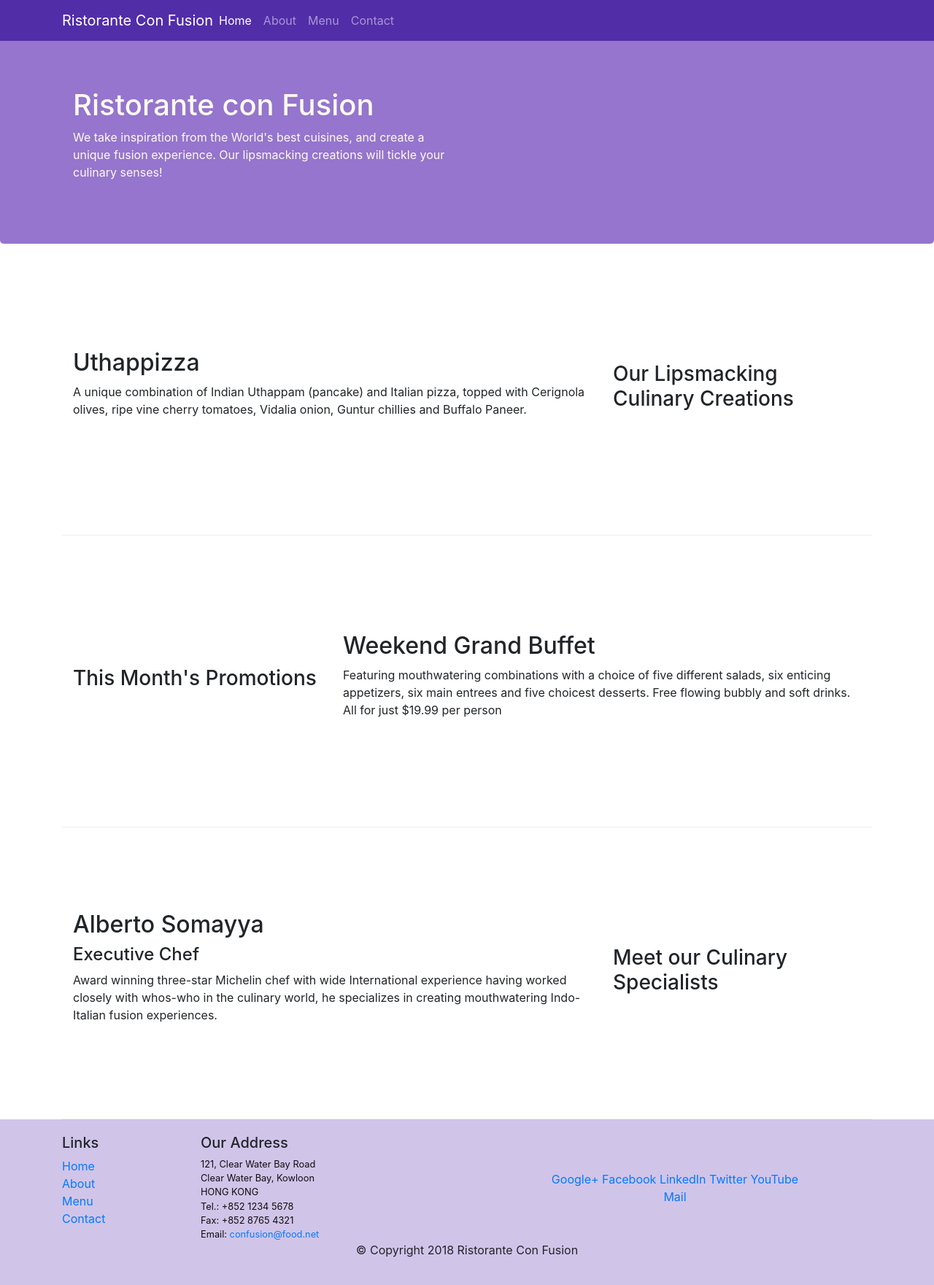
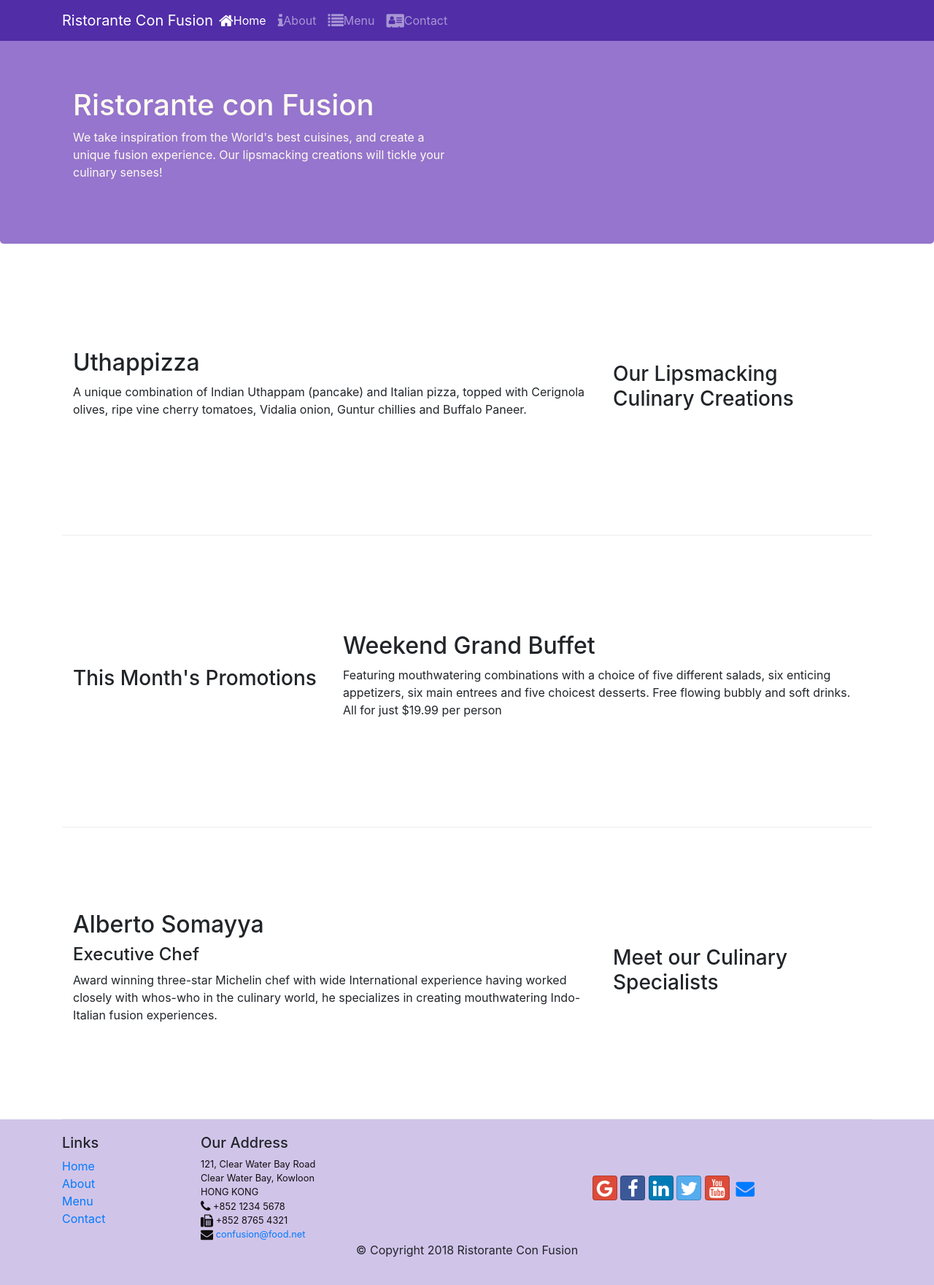
Before and after one commit to Aman16102000/Ristorante-con-Fusion-Bootstrap, a website: page index.html in a window 1280 px wide. Shown: the whole page at 73% size. Drawn offline with nearby package versions, Linux system fonts and the light colour scheme.

Commit message:
Icon Fonts

```diff
--- a/aboutStyle.css
+++ b/aboutStyle.css
@@ -15,3 +15,6 @@
 .navbar-dark {
     background-color: #512DA8;
 }
+.address{
+    font-size: 80%;
+}
--- a/index.html
+++ b/index.html
@@ -8,6 +8,8 @@
 
     <!-- Bootstrap CSS -->
     <link rel="stylesheet" href="node_modules/bootstrap/dist/css/bootstrap.min.css">
+    <link rel="stylesheet" href="node_modules/font-awesome/css/font-awesome.min.css">
+    <link rel="stylesheet" href="node_modules/bootstrap-social/bootstrap-social.css">
     <link rel="stylesheet" href="style.css">
     <title>Ristorante Con Fusion</title>
 </head>
@@ -21,10 +23,10 @@
             <a class="navbar-brand mr-auto" href="index.html">Ristorante Con Fusion</a>
             <div class="collapse navbar-collapse" id="Navbar">
             <ul class="navbar-nav mr-auto">
-                <li class="nav-item active"><a class="nav-link" href="index.html">Home</a></li>
-                <li class="nav-item"><a class="nav-link" href="aboutus.html">About</a></li>
-                <li class="nav-item"><a class="nav-link" href="#">Menu</a></li>
-                <li class="nav-item"><a class="nav-link" href="#">Contact</a></li>
+                <li class="nav-item active"><a class="nav-link" href="index.html"><span class="fa fa-home fa-lg"></span>Home</a></li>
+                <li class="nav-item"><a class="nav-link" href="aboutus.html"><span class="fa fa-info fa-lg"></span>About</a></li>
+                <li class="nav-item"><a class="nav-link" href="#"><span class="fa fa-list fa-lg"></span>Menu</a></li>
+                <li class="nav-item"><a class="nav-link" href="#"><span class="fa fa-address-card fa-lg"></span>Contact</a></li>
             </ul>
             </div>
 
@@ -95,19 +97,19 @@
 		              121, Clear Water Bay Road<br>
 		              Clear Water Bay, Kowloon<br>
 		              HONG KONG<br>
-		              Tel.: +852 1234 5678<br>
-		              Fax: +852 8765 4321<br>
-		              Email: <a href="mailto:confusion@food.net">confusion@food.net</a>
+		              <i class="fa fa-phone fa-lg"></i> +852 1234 5678<br>
+		              <i class="fa fa-fax fa-lg"></i> +852 8765 4321<br>
+		              <i class="fa fa-envelope fa-lg"></i> <a href="mailto:confusion@food.net">confusion@food.net</a>
 		           </address>
                 </div>
                 <div class="col-12 col-sm-4 align-self-center">
                     <div class="text-center">
-                        <a href="http://google.com/+">Google+</a>
-                        <a href="http://www.facebook.com/profile.php?id=">Facebook</a>
-                        <a href="http://www.linkedin.com/in/">LinkedIn</a>
-                        <a href="http://twitter.com/">Twitter</a>
-                        <a href="http://youtube.com/">YouTube</a>
-                        <a href="mailto:">Mail</a>
+                        <a class="btn btn-social-icon btn-google" href="http://google.com/+"><i class="fa fa-google fa-lg"></i></a>
+                        <a class="btn btn-social-icon btn-facebook" href="http://www.facebook.com/profile.php?id="><i class="fa fa-facebook fa-lg"></i></a>
+                        <a class="btn btn-social-icon btn-linkedin" href="http://www.linkedin.com/in/"><i class="fa fa-linkedin fa-lg"></i></a>
+                        <a class="btn btn-social-icon btn-twitter" href="http://twitter.com/"><i class="fa fa-twitter fa-lg"></i></a>
+                        <a class="btn btn-social-icon btn-google" href="http://youtube.com/"><i class="fa fa-youtube fa-lg"></i></a>
+                        <a class="btn btn-social-icon"  href="mailto:"><i class="fa fa-envelope fa-lg"></i></a>
                     </div>
                 </div>
            </div>
--- a/package.json
+++ b/package.json
@@ -3,7 +3,6 @@
   "version": "1.0.0",
   "description": "This is a website for Ristorante Con Fusion",
   "main": "index.html",
-
   "scripts": {
     "start": "npm run lite",
     "test": "echo \"Error: no test specified\" && exit 1",
@@ -16,6 +15,8 @@
   },
   "dependencies": {
     "bootstrap": "^4.0.0",
+    "bootstrap-social": "^5.1.1",
+    "font-awesome": "^4.7.0",
     "jquery": "^3.3.1",
     "popper.js": "^1.12.9"
   }
```
Also changed, not shown: aboutus.html (+20 -18 lines), 1 other file.
